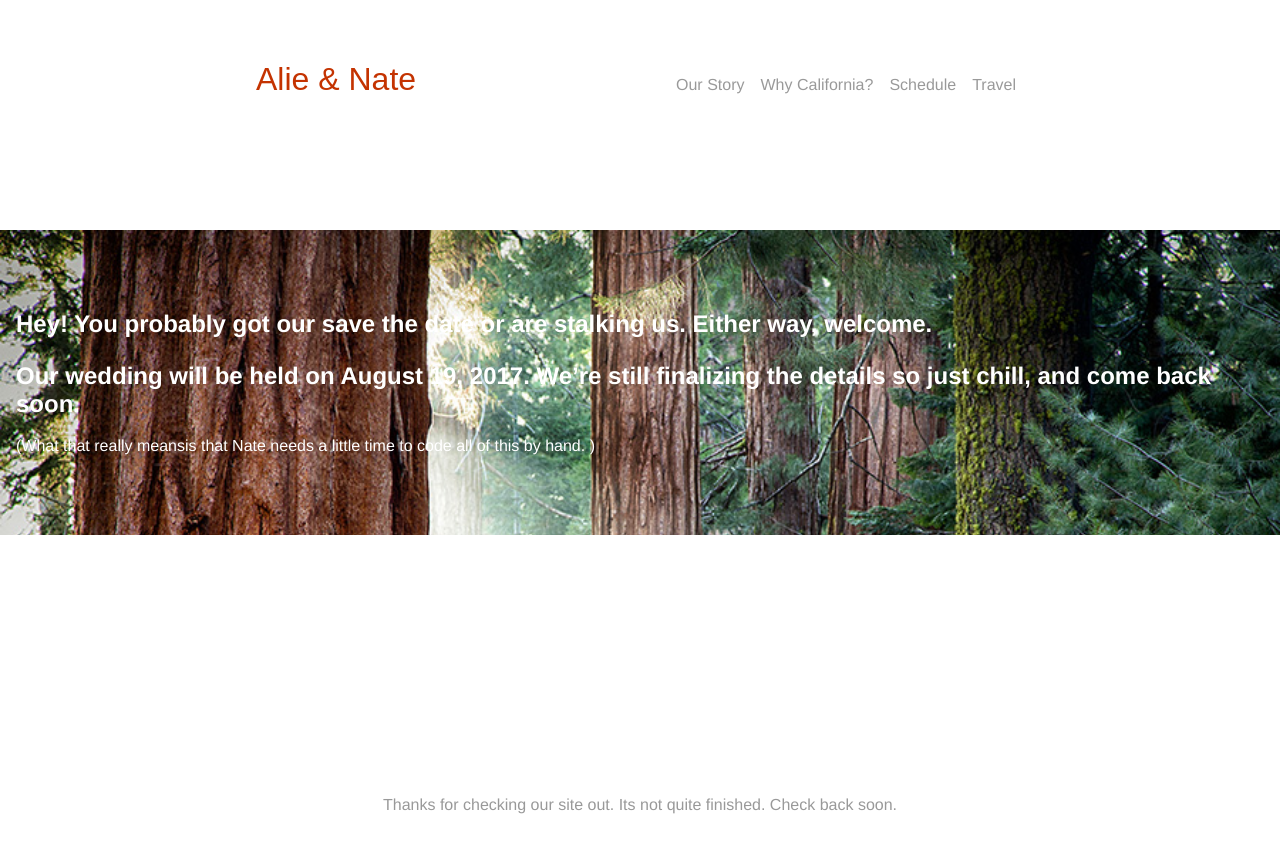
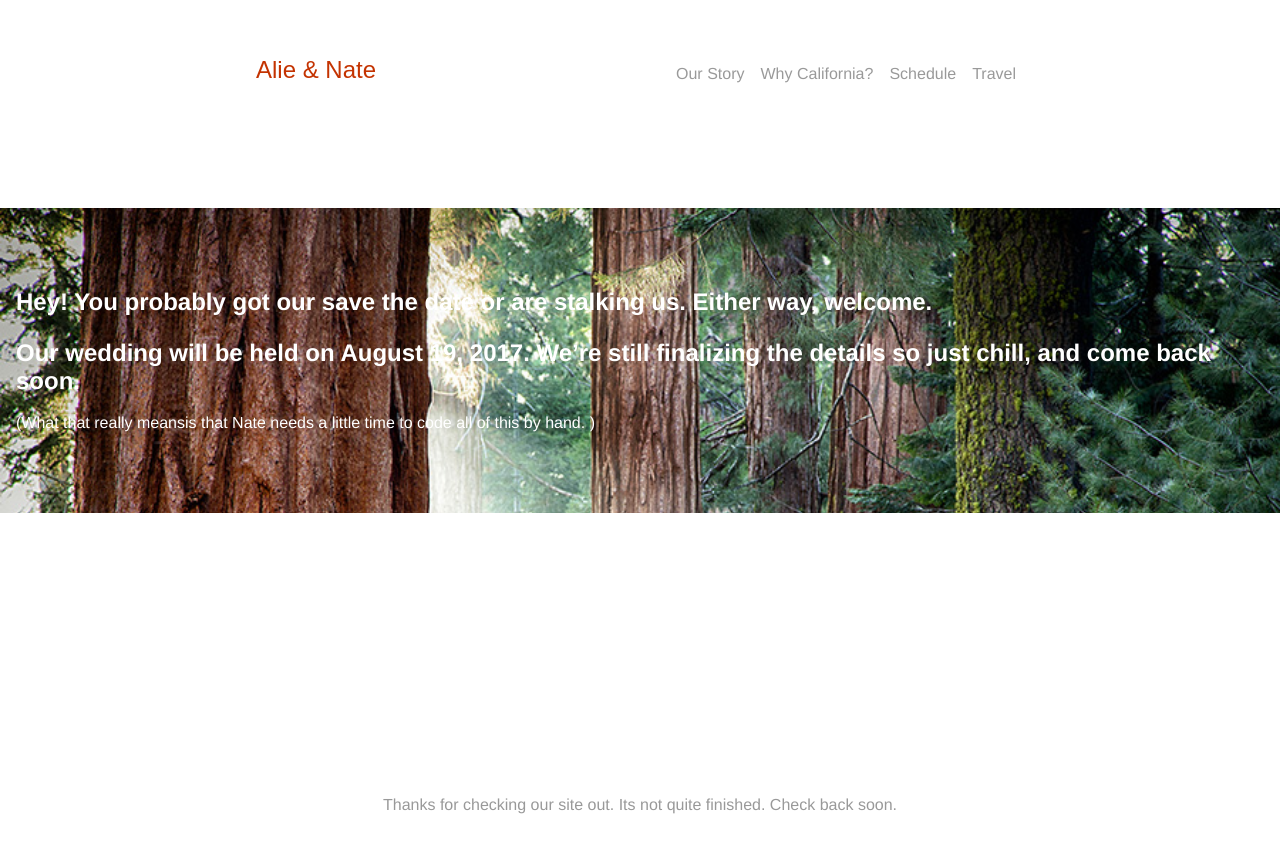
Before and after one commit to nkadlac/alieplusnate.com, a Jekyll site: the page built from index.html, in a window 1280 px wide. Shown: the top 853 px of the page. Built offline with Jekyll 4.4.1, drawn with Linux system fonts in a browser that asks for light colours; some web fonts are replaced.

Commit message:
changed font styles

```diff
--- a/assets/main.scss
+++ b/assets/main.scss
@@ -25,7 +25,7 @@ $grey-color-dark:  darken($grey-color, 25%);
 // Width of the content area
 $content-width:    100%;
 $med:        400px;
-$wide:       769px;
+$wide:       920px;
 
 
 body {
@@ -91,8 +91,6 @@ li {
 }
 
 .site-title {
-  // float: none;
-  // margin: 0 auto;
   font-weight: 700;
   color: #111;
   text-decoration: none;
@@ -101,10 +99,15 @@ li {
   font-family: "didoni-urw", sans-serif;
   font-style: normal;
   font-weight: 400;
-}
-
-.site-title {
-    margin-bottom: 1em;
+  margin-bottom: 1em;
+  @media(min-width: $med) {
+    // display: flex;
+    font-size: 2.5em;
+  }
+  @media(min-width: $wide) {
+    // display: flex;
+    font-size: 1.5em;
+  }
 }
 
 .site-title a {
@@ -145,6 +148,7 @@ li {
     display: flex;
   }
   @media(min-width: $wide) {
+    flex-wrap: wrap;
   }
 }
 
```
